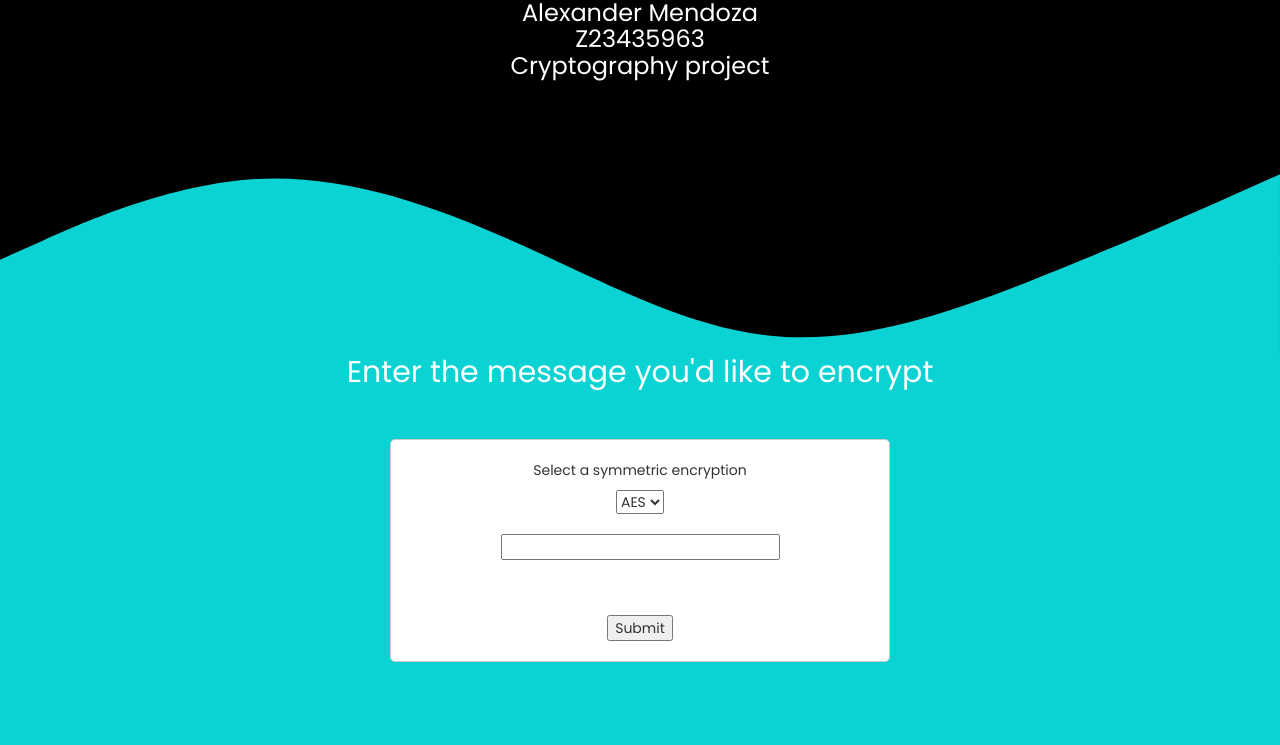
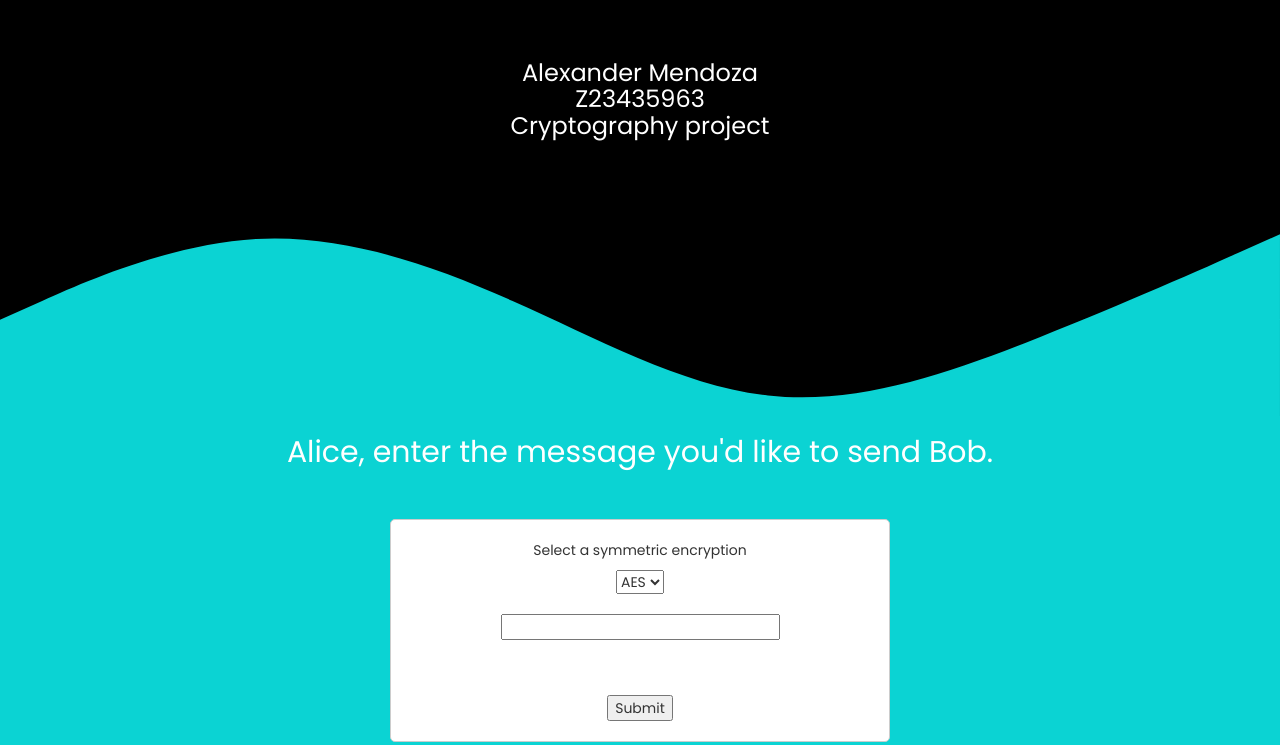
Before and after one commit to mendoska/cryptography-project, a website: page public/index.html in a window 1280 px wide. Shown: the top 745 px of the page. Drawn offline with nearby package versions, Linux system fonts and the light colour scheme.

Commit message:
pushing up to date, created new branch

```diff
--- a/public/index.html
+++ b/public/index.html
@@ -18,6 +18,7 @@
 </head>
 <body>
 <div class ="curved upper">
+    <br>    <br>    <br>
 <h3>Alexander Mendoza <br>
     Z23435963<br>
     Cryptography project
@@ -26,7 +27,8 @@
          d="M0,192L48,170.7C96,149,192,107,288,101.3C384,96,480,128,576,170.7C672,213,768,267,864,277.3C960,288,1056,256,1152,218.7C1248,181,1344,139,1392,117.3L1440,96L1440,320L1392,320C1344,320,1248,320,1152,320C1056,320,960,320,864,320C768,320,672,320,576,320C480,320,384,320,288,320C192,320,96,320,48,320L0,320Z"></path></svg>
 </div>
 <div class ="curved">
-    <h2>Enter the message you'd like to encrypt</h2>
+    <br>
+    <h2>Alice, enter the message you'd like to send Bob.</h2>
     <div class = "form-container">
     <form class = "form-styling">
         <div class = "form-group">
--- a/server.js
+++ b/server.js
@@ -1,6 +1,11 @@
 /*
+***************************************************************************
 Lots of helps from //https://nodejs.org/api/crypto.html#crypto
 Great built in library from Node.js and good documentation
+
+GITHUB:
+https://github.com/mendoska/cryptography-project
+***************************************************************************
 */
 
 //node modules
```
